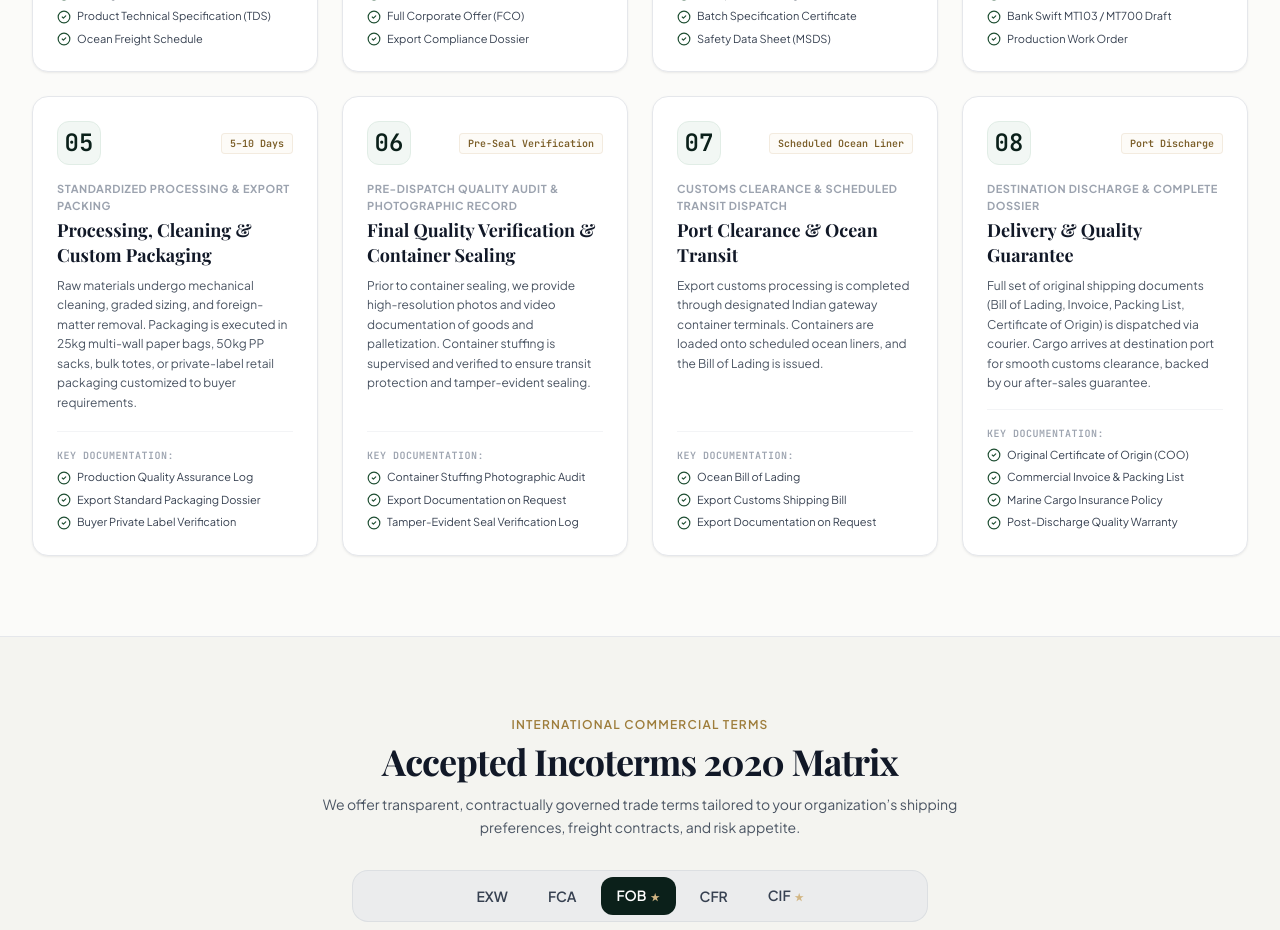
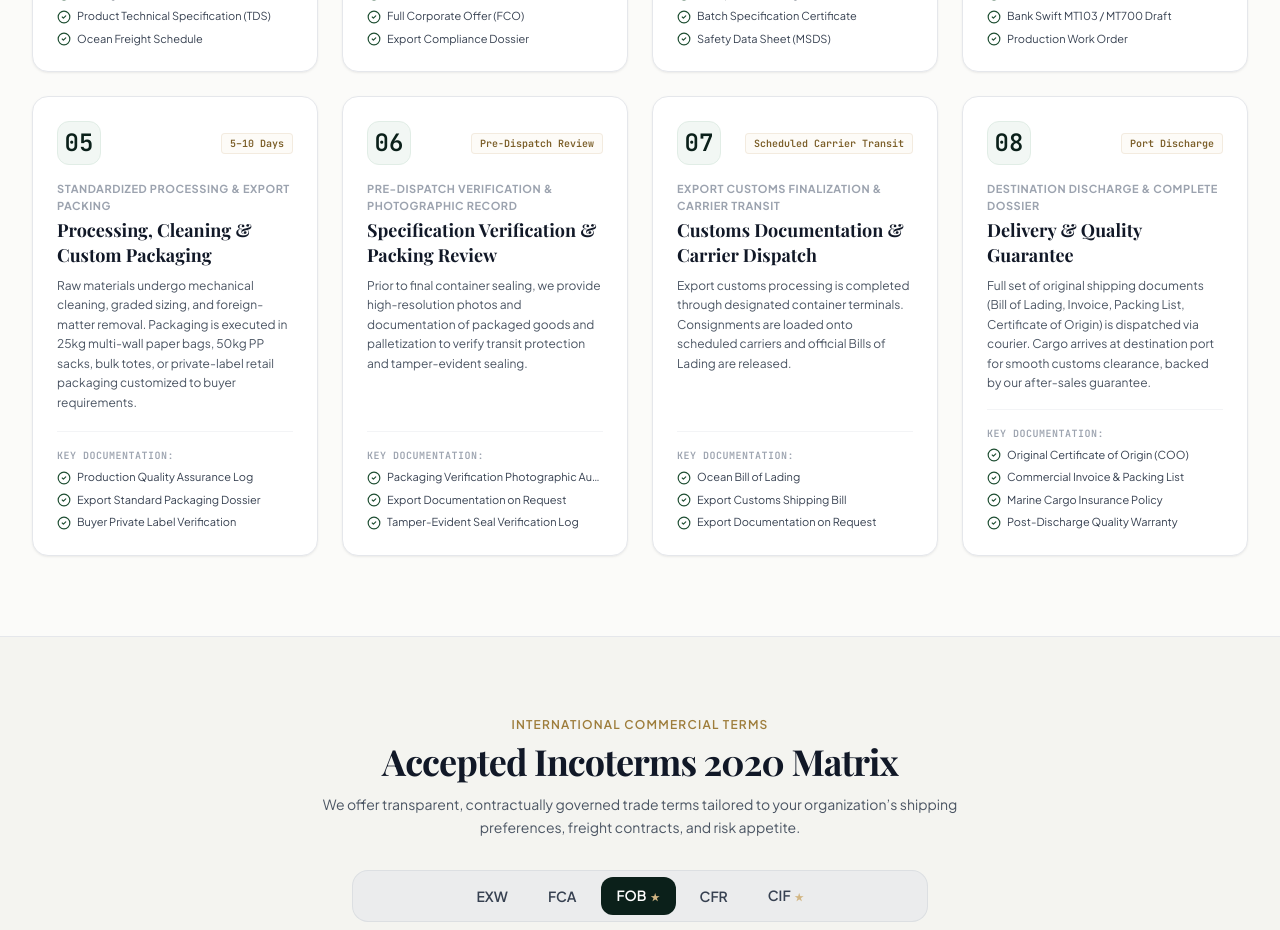
Before and after one commit to ra901625072-boop/JHS-GLOBAL, a React (Vite) app in the folder client/: page /export-process in a window 1280 px wide. Shown: the part 1160-2090 px from the top of the page. Built offline with nearby package versions, Linux system fonts and the light colour scheme; no server answers.

Commit message:
feat: [US-003] - Export Process and About Us copy

```diff
--- a/client/src/data/aboutContent.js
+++ b/client/src/data/aboutContent.js
@@ -68,7 +68,7 @@ export const ABOUT_CONTENT = {
       {
         id: 'supply-agreed',
         title: 'Supply What Was Agreed',
-        text: 'Every order begins with a clear understanding of specifications, approved samples, product grade, packaging and shipment terms. From inspection and testing to documentation and dispatch, each stage follows an agreed process — ensuring clarity for everyone involved.',
+        text: 'Every order begins with a clear understanding of specifications, approved samples, product grade, packaging and shipment terms. From product verification and packaging to documentation and dispatch, each stage follows an agreed process — ensuring clarity for everyone involved.',
       },
       {
         id: 'clear-accountable',
@@ -121,7 +121,7 @@ export const ABOUT_CONTENT = {
         id: 'radical-transparency',
         num: '02',
         title: 'Radical transparency',
-        text: 'Lab reports, loading photos and container seal numbers are shared as they happen — before you ask.',
+        text: 'Specification sheets, packaging photos and container dispatch details are shared as they happen — before you ask.',
       },
       {
         id: 'long-term-relationships',
--- a/client/src/pages/ExportProcess/index.jsx
+++ b/client/src/pages/ExportProcess/index.jsx
@@ -80,20 +80,20 @@ export const ExportProcessPage = () => {
     },
     {
       step: '06',
-      title: 'Final Quality Verification & Container Sealing',
-      headline: 'Pre-Dispatch Quality Audit & Photographic Record',
+      title: 'Specification Verification & Packing Review',
+      headline: 'Pre-Dispatch Verification & Photographic Record',
       detail:
-        'Prior to container sealing, we provide high-resolution photos and video documentation of goods and palletization. Container stuffing is supervised and verified to ensure transit protection and tamper-evident sealing.',
-      turnaround: 'Pre-Seal Verification',
-      documents: ['Container Stuffing Photographic Audit', 'Export Documentation on Request', 'Tamper-Evident Seal Verification Log'],
+        'Prior to final container sealing, we provide high-resolution photos and documentation of packaged goods and palletization to verify transit protection and tamper-evident sealing.',
+      turnaround: 'Pre-Dispatch Review',
+      documents: ['Packaging Verification Photographic Audit', 'Export Documentation on Request', 'Tamper-Evident Seal Verification Log'],
     },
     {
       step: '07',
-      title: 'Port Clearance & Ocean Transit',
-      headline: 'Customs Clearance & Scheduled Transit Dispatch',
+      title: 'Customs Documentation & Carrier Dispatch',
+      headline: 'Export Customs Finalization & Carrier Transit',
       detail:
-        'Export customs processing is completed through designated Indian gateway container terminals. Containers are loaded onto scheduled ocean liners, and the Bill of Lading is issued.',
-      turnaround: 'Scheduled Ocean Liner',
+        'Export customs processing is completed through designated container terminals. Consignments are loaded onto scheduled carriers and official Bills of Lading are released.',
+      turnaround: 'Scheduled Carrier Transit',
       documents: ['Ocean Bill of Lading', 'Export Customs Shipping Bill', 'Export Documentation on Request'],
     },
     {
```
Also changed, not shown: 2 other files (tests, documents, lock files or other folders).
